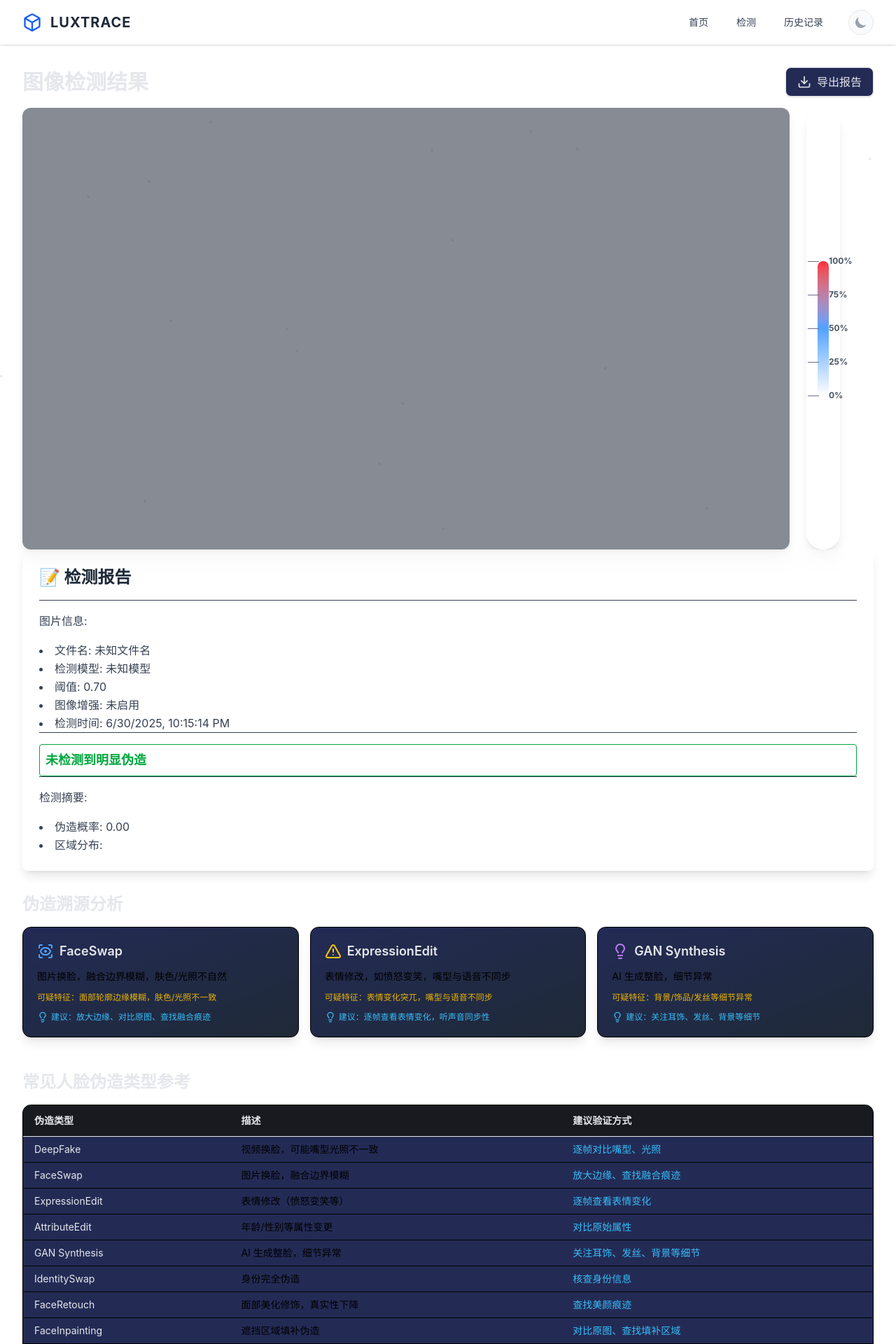
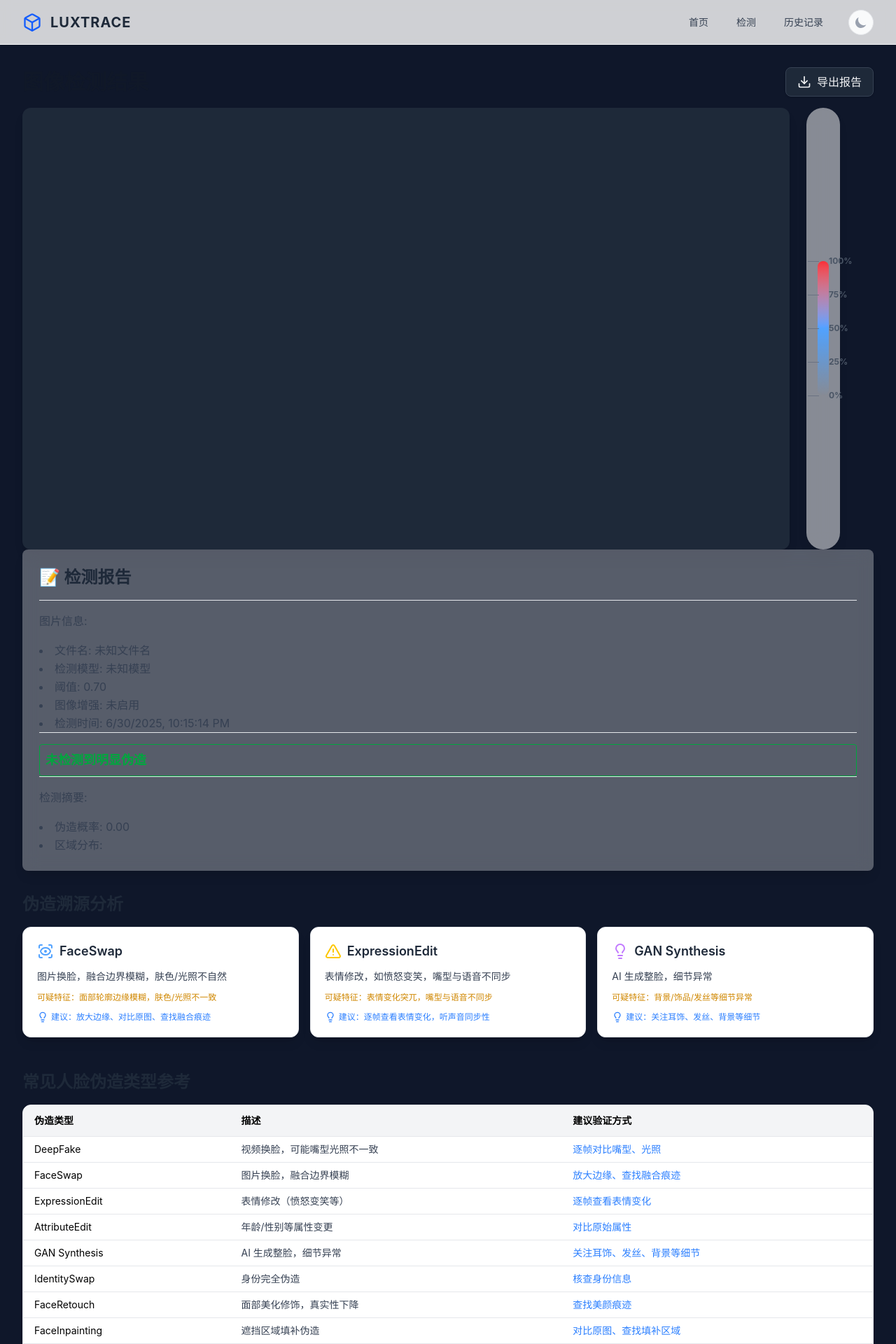
Before and after one commit to Jznoob/video-detect, a React (Vite) app in the folder code/: page /image-result in a window 1280 px wide. Shown: the top 1920 px of the page at 70% size. Built offline with nearby package versions, Linux system fonts and the light colour scheme.

Commit message:
统一主题 修复导出pdf的一些bug

```diff
--- a/code/src/components/ResultPage/DetectionReport.tsx
+++ b/code/src/components/ResultPage/DetectionReport.tsx
@@ -15,10 +15,10 @@ const DetectionReport: React.FC<DetectionReportProps> = ({ fileName, model, thre
   const conclusion = getForgeryConclusion(forgedProbability);
 
   return (
-    <div className="bg-white/30 dark:bg-gray-800/30 backdrop-blur-md rounded-lg shadow-lg p-6 mb-6">
+    <div className="bg-white/30 dark:bg-gray-800/30 backdrop-blur-md rounded-lg shadow-lg p-6 mb-6 transition-colors duration-300">
       <h2 className="text-2xl font-bold text-gray-800 dark:text-white mb-4">📝 检测报告</h2>
       <div className="text-base text-gray-700 dark:text-gray-300 leading-relaxed">
-        <div className="border-t pt-4 space-y-4">
+        <div className="border-t pt-4 space-y-4 border-gray-200 dark:border-gray-700">
           <p>图片信息:</p>
           <ul className="list-disc list-inside">
             <li>文件名: {fileName || '未知'}</li>
@@ -28,10 +28,10 @@ const DetectionReport: React.FC<DetectionReportProps> = ({ fileName, model, thre
             <li>检测时间: {detectionTime}</li>
           </ul>
         </div>
-        <div className="border-t pt-4 space-y-4">
-          <p className={`${conclusion.color} font-semibold text-lg border p-2 rounded`}>{conclusion.text}</p>
+        <div className="border-t pt-4 space-y-4 border-gray-200 dark:border-gray-700">
+          <p className={`${conclusion.color} font-semibold text-lg border p-2 rounded transition-colors duration-300`}>{conclusion.text}</p>
         </div>
-        <div className="border-t pt-4 space-y-4">
+        <div className="border-t pt-4 space-y-4 border-gray-200 dark:border-gray-700">
           <p>检测摘要:</p>
           <ul className="list-disc list-inside">
             <li>伪造概率: {forgedProbability.toFixed(2)}</li>
--- a/code/src/components/ResultPage/ForgeryTracePanel.tsx
+++ b/code/src/components/ResultPage/ForgeryTracePanel.tsx
@@ -33,20 +33,20 @@ const ForgeryTracePanel: React.FC = () => (
     animate={{ opacity: 1, y: 0 }}
     transition={{ duration: 0.6 }}
   >
-    <h2 className="text-2xl font-bold mb-4 text-[#e5e7eb]">伪造溯源分析</h2>
+    <h2 className="text-2xl font-bold mb-4 text-gray-800 dark:text-white transition-colors duration-300">伪造溯源分析</h2>
     <div className="grid md:grid-cols-3 gap-4">
       {forgeryTypes.map((item) => (
         <div
           key={item.type}
-          className="bg-gradient-to-br from-[#232B55] to-[#1f2937] rounded-xl p-5 shadow-lg flex flex-col gap-2 border border-divider"
+          className="bg-white dark:bg-[#232B55] rounded-xl p-5 shadow-lg flex flex-col gap-2 border border-gray-200 dark:border-gray-700 transition-colors duration-300"
         >
           <div className="flex items-center gap-2 mb-1">
             {item.icon}
-            <span className="text-lg font-semibold text-[#e5e7eb]">{item.type}</span>
+            <span className="text-lg font-semibold text-gray-800 dark:text-white">{item.type}</span>
           </div>
-          <div className="text-muted text-sm mb-1">{item.desc}</div>
-          <div className="text-xs text-[#eab308] mb-1">可疑特征：{item.feature}</div>
-          <div className="flex items-center gap-1 text-xs text-[#38bdf8]">
+          <div className="text-gray-700 dark:text-gray-300 text-sm mb-1">{item.desc}</div>
+          <div className="text-xs text-yellow-600 mb-1">可疑特征：{item.feature}</div>
+          <div className="flex items-center gap-1 text-xs text-blue-500">
             <Lightbulb className="w-4 h-4" />
             建议：{item.suggestion}
           </div>
--- a/code/src/components/ResultPage/ForgeryTypeReferenceTable.tsx
+++ b/code/src/components/ResultPage/ForgeryTypeReferenceTable.tsx
@@ -15,11 +15,11 @@ const forgeryTypeList = [
 
 const ForgeryTypeReferenceTable: React.FC = () => (
   <div className="mt-12">
-    <h2 className="text-2xl font-bold mb-4 text-[#e5e7eb]">常见人脸伪造类型参考</h2>
-    <div className="overflow-x-auto rounded-xl shadow border border-divider bg-[#232B55]">
+    <h2 className="text-2xl font-bold mb-4 text-gray-800 dark:text-white transition-colors duration-300">常见人脸伪造类型参考</h2>
+    <div className="overflow-x-auto rounded-xl shadow border border-gray-200 dark:border-gray-700 bg-white dark:bg-[#232B55] transition-colors duration-300">
       <table className="min-w-full text-sm text-left">
         <thead>
-          <tr className="bg-[#181A20] text-[#e5e7eb] border-b border-divider">
+          <tr className="bg-gray-100 dark:bg-gray-800 text-black dark:text-white border-b border-gray-200 dark:border-gray-700">
             <th className="px-4 py-3 font-semibold">伪造类型</th>
             <th className="px-4 py-3 font-semibold">描述</th>
             <th className="px-4 py-3 font-semibold">建议验证方式</th>
@@ -27,10 +27,10 @@ const ForgeryTypeReferenceTable: React.FC = () => (
         </thead>
         <tbody>
           {forgeryTypeList.map((row) => (
-            <tr key={row.type} className="border-b border-divider last:border-0 hover:bg-hover transition">
-              <td className="px-4 py-2 text-[#e5e7eb] whitespace-nowrap">{row.type}</td>
-              <td className="px-4 py-2 text-muted">{row.desc}</td>
-              <td className="px-4 py-2 text-[#38bdf8]">{row.suggestion}</td>
+            <tr key={row.type} className="border-b border-gray-200 dark:border-gray-700 last:border-0 hover:bg-gray-50 dark:hover:bg-gray-700 transition-colors duration-300">
+              <td className="px-4 py-2 text-black dark:text-white whitespace-nowrap">{row.type}</td>
+              <td className="px-4 py-2 text-gray-700 dark:text-gray-300">{row.desc}</td>
+              <td className="px-4 py-2 text-blue-500">{row.suggestion}</td>
             </tr>
           ))}
         </tbody>
--- a/code/src/components/ResultPage/GradientAxisLegend.tsx
+++ b/code/src/components/ResultPage/GradientAxisLegend.tsx
@@ -8,13 +8,13 @@ const texts = {
 const GradientAxisLegend: React.FC = () => {
     return (
         <div className="flex items-center h-full">
-            <div className="flex flex-col items-center justify-center h-full bg-white/50 dark:bg-gray-800/50 backdrop-blur-md rounded-full py-4 px-4 shadow-lg">
+            <div className="flex flex-col items-center justify-center h-full bg-white/50 dark:bg-gray-800/50 backdrop-blur-md rounded-full py-4 px-4 shadow-lg transition-colors duration-300">
                 <div className="relative w-4 h-48 bg-gradient-to-t from-transparent via-blue-400 to-red-500 rounded-full">
                     {/* 刻度线 */}
                     {[0, 25, 50, 75, 100].map(val => (
                         <div key={val} className="absolute w-full left-0" style={{ bottom: `${val}%` }}>
-                            <div className="w-4 h-px bg-gray-500 dark:bg-gray-300 absolute -left-3.5 top-1/2"></div>
-                            <span className="absolute left-4 top-1/2 -translate-y-1/2 text-xs font-bold text-gray-600 dark:text-gray-300">
+                            <div className="w-4 h-px bg-gray-500 dark:bg-gray-300 absolute -left-3.5 top-1/2 transition-colors duration-300"></div>
+                            <span className="absolute left-4 top-1/2 -translate-y-1/2 text-xs font-bold text-gray-600 dark:text-gray-300 transition-colors duration-300">
                                 {val}%
                             </span>
                         </div>
--- a/code/src/index.css
+++ b/code/src/index.css
@@ -10,6 +10,7 @@
 
 /* 可选：自定义全局样式 */
 body {
+  @apply bg-gray-900 text-white min-h-screen;
   font-family: 'Inter', 'PingFang SC', 'Microsoft YaHei', Arial, sans-serif;
 }
 
--- a/code/src/pages/ImageResultPage.tsx
+++ b/code/src/pages/ImageResultPage.tsx
@@ -9,6 +9,7 @@ import ForgeryTracePanel from '../components/ResultPage/ForgeryTracePanel';
 import ForgeryTypeReferenceTable from '../components/ResultPage/ForgeryTypeReferenceTable';
 import jsPDF from 'jspdf';
 import '../fonts/NotoSansSC-Regular-normal.js';
+import domtoimage from 'dom-to-image-more';
 import html2canvas from 'html2canvas';
 import toast from 'react-hot-toast';
 
@@ -190,26 +191,136 @@ const ImageResultPage: React.FC = () => {
   ];
 
   // 导出 PDF
+  // const handleExportPDF = async () => {
+  //   try {
+
+  //     if (!reportRef.current) return;
+  //     const fileBaseName = fileName.replace(/\.[^/.]+$/, "");
+  //     const pdf = new jsPDF({ unit: 'pt', format: 'a4' });
+  //     const padding = 32;
+  //     let y = padding;
+  //     // 标题
+  //     pdf.setFont('NotoSansSC', 'normal');
+  //     pdf.setFontSize(22);
+  //     pdf.text('LuxTrace 检测报告', pdf.internal.pageSize.getWidth() / 2, y, { align: 'center' });
+  //     y += 36;
+  //     pdf.setFont('NotoSansSC', 'normal');
+  //     pdf.setFontSize(12);
+  //     pdf.setTextColor('#666');
+  //     pdf.text('报告由 LuxTrace 系统生成', pdf.internal.pageSize.getWidth() / 2, y, { align: 'center' });
+  //     y += 32;
+  //     pdf.setTextColor('#222');
+  //     // 检测信息
+  //     pdf.setFontSize(14);
+  //     pdf.text(`检测时间：${detectionTime}`, padding, y);
+  //     y += 24;
+  //     pdf.text(`文件名：${fileName}`, padding, y);
+  //     y += 24;
+  //     pdf.text(`检测模型：${detectionModel}`, padding, y);
+  //     y += 24;
+  //     pdf.text(`检测阈值：${detectionThreshold}`, padding, y);
+  //     y += 24;
+  //     pdf.text(`增强功能：${enhancementEnabled ? '已启用' : '未启用'}`, padding, y);
+  //     y += 24;
+  //     pdf.text(`总体伪造概率：${forgedProbability ? (parseFloat(forgedProbability) * 100).toFixed(2) : '0.00'}%`, padding, y);
+  //     y += 32;
+  //     // 伪造区域
+  //     pdf.setFontSize(13);
+  //     pdf.setTextColor('#2563eb');
+  //     pdf.text('伪造区域分布（模拟）', padding, y);
+  //     y += 20;
+  //     pdf.setFontSize(11);
+  //     pdf.setTextColor('#222');
+  //     heatmapSpots.forEach((spot, idx) => {
+  //       pdf.text(`区域${idx + 1}：概率 ${(spot.spotProbability * 100).toFixed(1)}%`, padding + 12, y);
+  //       y += 16;
+  //     });
+  //     y += 8;
+  //     // 伪造类型预测
+  //     pdf.setFontSize(13);
+  //     pdf.setTextColor('#eab308');
+  //     pdf.text('伪造类型预测', padding, y);
+  //     y += 20;
+  //     pdf.setFontSize(11);
+  //     pdf.setTextColor('#222');
+  //     forgeryTypes.forEach((item) => {
+  //       pdf.text(`${item.type}：${item.desc}，特征：${item.feature}`, padding + 12, y);
+  //       y += 16;
+  //     });
+  //     y += 16;
+  //     // 截图热力图
+  //     document.body.classList.add("print-mode");
+  //     if (heatmapRef.current) {
+  //       console.log('heatmapRef.current:', heatmapRef.current);
+  //       const canvas = await html2canvas(heatmapRef.current!, {
+  //         backgroundColor: "#0f172a",
+  //         scale: 2,
+  //         useCORS: true,
+  //         allowTaint: true,
+  //         logging: false,
+  //        scrollY: -window.scrollY,
+
+  //        onclone: (clonedDoc) => {
+  //         const all = clonedDoc.body.querySelectorAll("*");
+  //         all.forEach((el) => {
+  //           const style = window.getComputedStyle(el);
+
+  //           // 替换 background-color 中的 oklch
+  //           const bg = style.backgroundColor;
+  //           if (bg?.includes("oklch")) {
+  //             (el as HTMLElement).style.backgroundColor = "#1e293b"; // 深色背景 fallback
+  //           }
+
+  //           // 替换 color 中的 oklch
+  //           const color = style.color;
+  //           if (color?.includes("oklch")) {
+  //             (el as HTMLElement).style.color = "#f1f5f9"; // 浅色字体 fallback
+  //           }
+
+  //           // 如果你用了 border-color / box-shadow 也可能要加
+  //           const borderColor = style.borderColor;
+  //           if (borderColor?.includes("oklch")) {
+  //             (el as HTMLElement).style.borderColor = "#334155"; // 你自定义的 border 色
+  //           }
+  //         });
+  //       },
+
+  //       }
+  //     );
+  //       const imgData = await domtoimage.toPng(heatmapRef.current!);
+
+  //       const imgWidth = pdf.internal.pageSize.getWidth() - padding * 2;
+  //       const imgHeight = (canvas.height / canvas.width) * imgWidth;
+  //       pdf.addImage(imgData, 'PNG', padding, y, imgWidth, imgHeight);
+  //       y += imgHeight + 16;
+  //     }
+  //     // 下载
+  //     pdf.save(`检测报告_${fileBaseName}.pdf`);
+  //     return Promise.resolve();
+  //   } catch (error) {
+  //     console.error('Error while exporting PDF:', error);
+  //     return Promise.reject(error);
+  //   }
+  // };
   const handleExportPDF = async () => {
     try {
-
       if (!reportRef.current) return;
       const fileBaseName = fileName.replace(/\.[^/.]+$/, "");
       const pdf = new jsPDF({ unit: 'pt', format: 'a4' });
       const padding = 32;
       let y = padding;
-      // 标题
+
       pdf.setFont('NotoSansSC', 'normal');
       pdf.setFontSize(22);
       pdf.text('LuxTrace 检测报告', pdf.internal.pageSize.getWidth() / 2, y, { align: 'center' });
       y += 36;
-      pdf.setFont('NotoSansSC', 'normal');
+
       pdf.setFontSize(12);
       pdf.setTextColor('#666');
       pdf.text('报告由 LuxTrace 系统生成', pdf.internal.pageSize.getWidth() / 2, y, { align: 'center' });
       y += 32;
+
       pdf.setTextColor('#222');
-      // 检测信息
       pdf.setFontSize(14);
       pdf.text(`检测时间：${detectionTime}`, padding, y);
       y += 24;
@@ -223,86 +334,43 @@ const ImageResultPage: React.FC = () => {
       y += 24;
       pdf.text(`总体伪造概率：${forgedProbability ? (parseFloat(forgedProbability) * 100).toFixed(2) : '0.00'}%`, padding, y);
       y += 32;
-      // 伪造区域
-      pdf.setFontSize(13);
-      pdf.setTextColor('#2563eb');
-      pdf.text('伪造区域分布（模拟）', padding, y);
-      y += 20;
-      pdf.setFontSize(11);
-      pdf.setTextColor('#222');
-      heatmapSpots.forEach((spot, idx) => {
-        pdf.text(`区域${idx + 1}：概率 ${(spot.spotProbability * 100).toFixed(1)}%`, padding + 12, y);
-        y += 16;
-      });
-      y += 8;
-      // 伪造类型预测
-      pdf.setFontSize(13);
-      pdf.setTextColor('#eab308');
-      pdf.text('伪造类型预测', padding, y);
-      y += 20;
-      pdf.setFontSize(11);
-      pdf.setTextColor('#222');
-      forgeryTypes.forEach((item) => {
-        pdf.text(`${item.type}：${item.desc}，特征：${item.feature}`, padding + 12, y);
-        y += 16;
-      });
-      y += 16;
-      // 截图热力图
+
+      // 图片截图（使用 dom-to-image-more）
       if (heatmapRef.current) {
-        console.log('heatmapRef.current:', heatmapRef.current);
-        const canvas = await html2canvas(heatmapRef.current!, {
-          backgroundColor: null,
-          scale: 2,
-          useCORS: true,
-          allowTaint: true,
-          logging: false,
-          scrollY: -window.scrollY,
-          onclone: (clonedDoc) => {
-            const all = clonedDoc.body.querySelectorAll('*');
-            all.forEach((el) => {
-              const style = window.getComputedStyle(el);
-              if (style && style.color?.includes('oklab')) {
-                (el as HTMLElement).style.color = '#000'; // fallback color
-              }
-              if (style?.backgroundColor?.includes('oklab')) {
-                (el as HTMLElement).style.backgroundColor = 'transparent';
-              }
-            });
-          },
-        });
-        const imgData = canvas.toDataURL('image/png');
+        const imgData = await domtoimage.toPng(heatmapRef.current);
         const imgWidth = pdf.internal.pageSize.getWidth() - padding * 2;
-        const imgHeight = (canvas.height / canvas.width) * imgWidth;
+        const imgHeight = (400 / 800) * imgWidth; // 可按比例估算实际宽高
+
         pdf.addImage(imgData, 'PNG', padding, y, imgWidth, imgHeight);
         y += imgHeight + 16;
       }
+
       // 下载
       pdf.save(`检测报告_${fileBaseName}.pdf`);
-      return Promise.resolve();
     } catch (error) {
       console.error('Error while exporting PDF:', error);
-      return Promise.reject(error);
+      toast.error('导出失败，请重试');
     }
   };
-
   return (
-    <div className="max-w-7xl mx-auto px-4 sm:px-6 lg:px-8 py-8 space-y-6">
+    <div className="min-h-screen w-full bg-[#0f172a] dark:bg-[#0f172a] transition-colors duration-300">
+      <div className="max-w-7xl mx-auto px-4 sm:px-6 lg:px-8 py-8 space-y-6 text-gray-900 dark:text-white transition-colors duration-300">
         <div className="flex justify-between items-center mb-4">
-        <h1 className="text-3xl font-bold text-[#e5e7eb]">{texts.pageTitle}</h1>
+          <h1 className="text-3xl font-bold text-gray-900 dark:text-white">{texts.pageTitle}</h1>
           <button
             onClick={() => toast.promise(handleExportPDF(), {
               loading: '正在导出报告…',
               success: '导出成功！',
               error: '导出失败，请重试',
             })}
-          className="flex items-center gap-2 px-4 py-2 rounded-lg bg-[#232B55] text-[#e5e7eb] hover:bg-[#1f2937] transition shadow border border-divider"
+            className="flex items-center gap-2 px-4 py-2 rounded-lg bg-gray-800 dark:bg-[#1e293b] text-gray-100 dark:text-white hover:bg-gray-700 dark:hover:bg-gray-700 transition-colors duration-300 shadow border border-gray-700"
           >
             <Download className="w-5 h-5" /> 导出报告
           </button>
         </div>
         <div ref={reportRef}>
           <div className="flex flex-col md:flex-row gap-6">
-          <div ref={heatmapRef} className="flex-grow bg-gray-900/50 rounded-xl shadow-lg p-4 flex items-center justify-center">
+            <div ref={heatmapRef} className="flex-grow bg-gray-800 dark:bg-[#1e293b] rounded-xl shadow-lg p-4 flex items-center justify-center transition-colors duration-300">
               <div className="relative w-full" style={{ aspectRatio: imageDimensions ? `${imageDimensions.width} / ${imageDimensions.height}` : '16 / 9' }}>
                 {uploadedImage && (
                   <img src={uploadedImage} alt="Detection result" className="w-full h-full object-contain" />
@@ -343,7 +411,7 @@ const ImageResultPage: React.FC = () => {
           <ForgeryTracePanel />
           <ForgeryTypeReferenceTable />
         </div>
-      <div className="bg-white/30 dark:bg-gray-800/30 backdrop-blur-md rounded-xl shadow-lg p-4 grid grid-cols-1 sm:grid-cols-2 gap-6 items-center justify-center">
+        <div className="bg-gray-800 dark:bg-[#1e293b] backdrop-blur-md rounded-xl shadow-lg p-4 grid grid-cols-1 sm:grid-cols-2 gap-6 items-center justify-center transition-colors duration-300">
           <ResultControlPanel
             showHeatmap={showHeatmap}
             setShowHeatmap={setShowHeatmap}
@@ -352,6 +420,7 @@ const ImageResultPage: React.FC = () => {
           />
         </div>
       </div>
+    </div>
   );
 };
 
```
Also changed, not shown: code/package.json (+5 -4 lines), code/tailwind.config.js (+8 -0 lines), 1 other file (tests, documents, lock files or other folders). Lines whose indentation alone changed are shown as unchanged.
